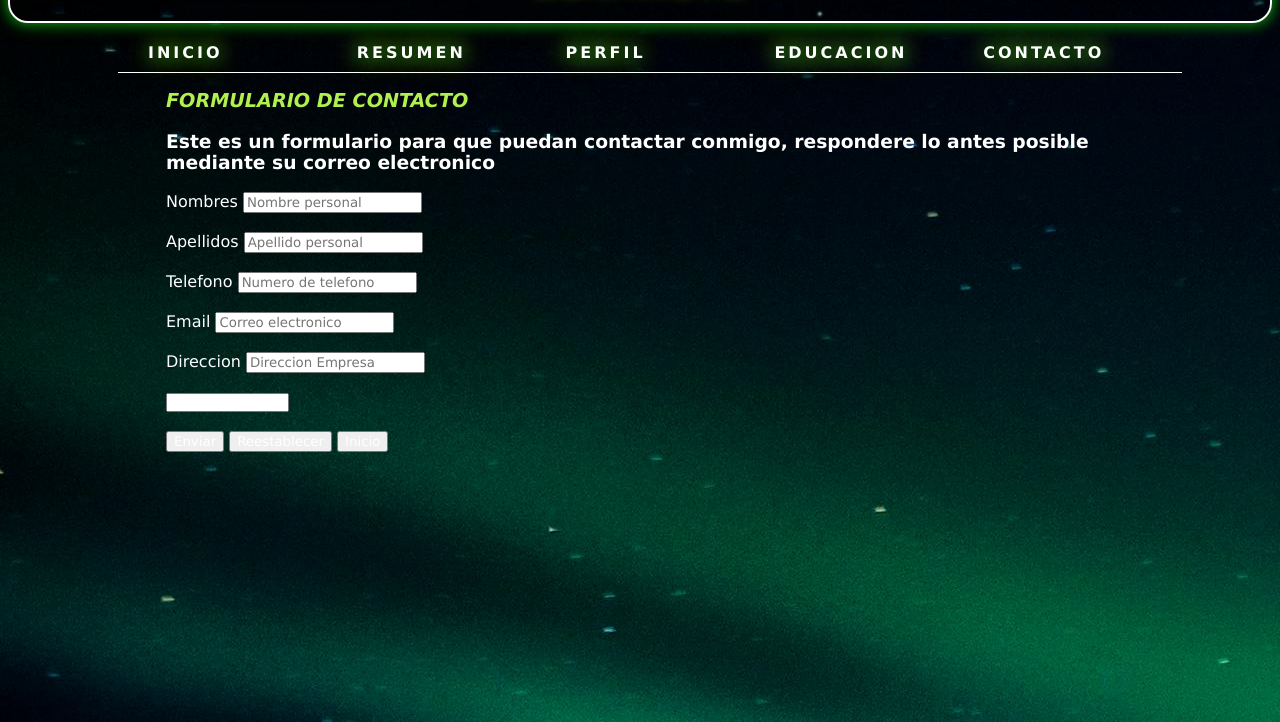
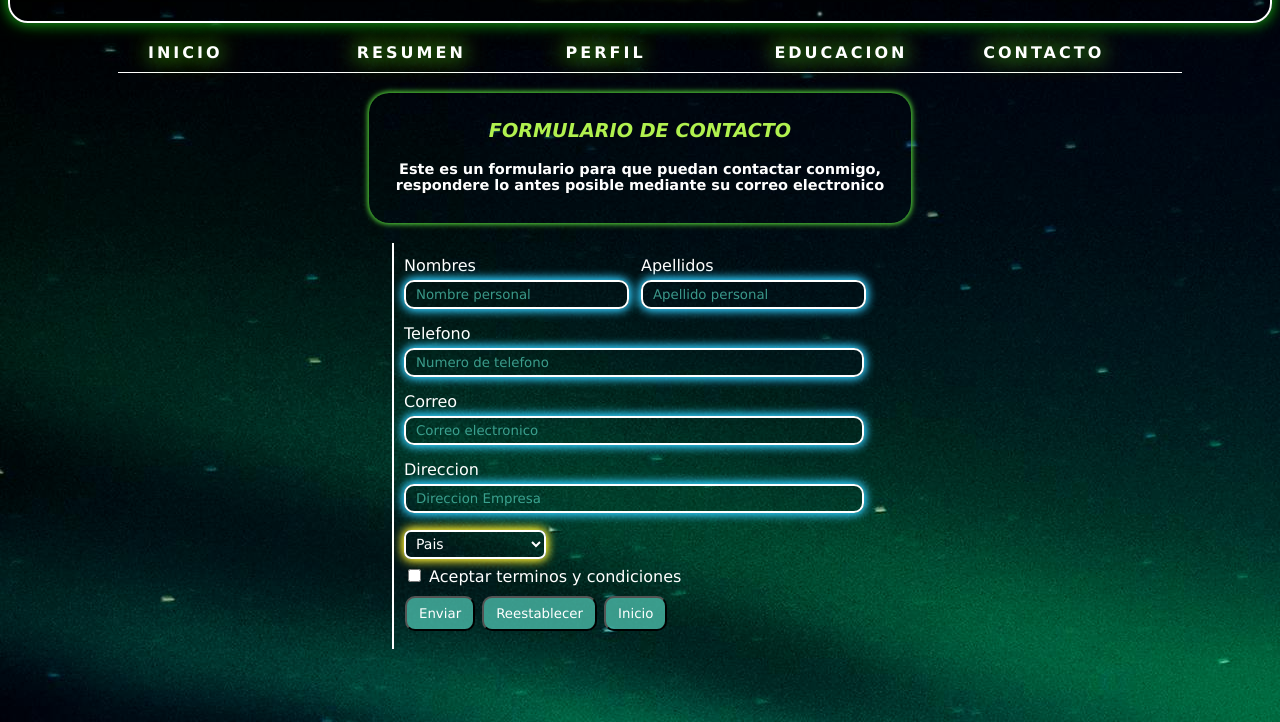
Before and after one commit to JDavid237/JDavid237.github.io, a plain HTML site: page pag/Contacto.html in a window 1280 px wide. Shown: the part 78-800 px from the top of the page. Drawn offline with Linux system fonts and the light colour scheme.

Commit message:
Add files via upload
version 1.5 ya casi esta acabado

```diff
--- a/css/style.css
+++ b/css/style.css
@@ -7,6 +7,10 @@
 body{
     background-image: url(../img/fondo.jpg);
     color: white;
+}
+
+h4{
+    font-size: 14.5px;
 }
 
 /* Header General */
@@ -205,7 +209,7 @@ footer {
     height: min-content;
 }
 .yo h4{
-    font-size: 18px;
+    font-size: 14.5px;
 }
 .pag21{
     flex: 2 1;
@@ -225,7 +229,7 @@ footer {
     height: min-content;
 }
 .idioma h4{
-    font-size: 18px;
+    font-size: 14.5px;
 }
 
 
@@ -233,10 +237,11 @@ footer {
     margin: 8px 4px 0 -30px;
     border-radius: 10px;
     border:4px dashed rgb(23, 216, 103);
+    padding: 0 3.3px;
     }
 
 .skill h4{
-    font-size: 17.3px;
+    font-size: 14px;
     line-height: 24px;
 }
 
@@ -244,13 +249,160 @@ footer {
 
 .descri{
     text-align: center;
-    border: 2px solid;
-    margin: 12px
+    animation: neongreen 1.85s infinite;
+    border-radius: 20px;
+    padding: 10px;
+    margin: 20px auto;
+    width: 68%;
+
 }
 
 .tabla{
+    border: 2.5px solid rgba(29, 199, 190, 0.685);
+    box-shadow:0 0 25px rgba(24, 173, 111, 0.575);
+    border-radius: 5px;
+    width: 70%;
+    margin: 10px auto
+}
+
+.tabla thead{
+    background: rgba(24, 173, 111, 0.575);
+    font-size: medium;
+}
+
+.tabla tr:nth-child(even){
+    background: rgb(24, 173, 111, 0.4)
+}
+
+.tabla tr:nth-child(odd){
+    background: rgba(35, 138, 185, 0.2);
+}
+
+.tabla th{
+    padding: 12px;
+    border-radius: 5px;
+    border: 1px solid rgba(29, 199, 190, 0.5)
+}
+
+.tabla td{
+    padding: 12px;
+    border-radius: 5px;
+    border: 1px solid rgba(29, 199, 190, 0.5)
+}
+
+.prox{
+    text-align: center;
+    background:rgba(24, 168, 173, 0.288) ;
+}
+
+/* Contacto */
+
+.formu{
+    width: 55%;
+    margin: 20px auto;
+    text-align: center;
+    animation: neongreen 1.85s infinite;
+    border-radius: 20px;
+    padding: 10px;
+
+}
+.form{
+    display: flex;
+    flex-direction: column;
+    width: 50%;
+    border-left: 2px solid;
+    padding: 8px 10px;
+    margin: 10px auto;
+}
+
+.mid{
+    display: flex;
+}
+
+.organized1{
+    flex: 1;
+    margin: 5px 0;
+
+}
+
+.mid1{
+    display: flex;
+    flex-wrap: wrap;
+}
+
+.organized2{
+    flex:1 1 100%;
+    margin: 5px 0;
+
+}
+
+.mid input{
+    padding: 5px 10px 5px 10px;
+    margin: 5px 0;
+    border-radius: 10px;
+    background: transparent;
     border: 2px solid;
+    color: white;
+    width: 85%;
+    text-align: left;
+    animation: neonblue 2s infinite;
+
+
 }
+
+.form1 input::placeholder{
+    color:rgba(78, 197, 177, 0.747);
+}
+
+.form1 input:focus::placeholder {
+    color: transparent;
+  }
+
+.mid1 input{
+    padding: 5px 10px 5px 10px;
+    margin: 5px 0;
+    border-radius: 10px;
+    background: transparent;
+    border: 2px solid;
+    color: white;
+    width: 92%;
+    text-align: left;
+    animation: neonblue 2s infinite;
+}
+
+
+.opciones{
+    background-color: transparent;
+    border: 2px solid;
+    border-radius: 7px;
+    width: max-content;
+    font-size: 14px;
+    cursor: pointer;
+    padding: 3.6px 6px;
+    margin: 7px 0;
+    animation: neonyellow 2s infinite;
+}
+
+
+option{
+    appearance: none;
+    background: rgba(6, 70, 66, 0.897);
+
+}
+
+option:hover{
+    background: green;
+}
+
+button{
+    margin: 10px 1px;
+    background: rgba(78, 197, 177, 0.747);
+    width: max-content;
+    padding: 8px 12px;
+    border-radius: 10px;
+    cursor: pointer;
+}
+
 @keyframes neonyellow{
     0%{
         box-shadow: 0 0 10px rgb(255, 241, 47),  0 0 12px rgb(255, 241, 47)
--- a/pag/Contacto.html
+++ b/pag/Contacto.html
@@ -21,39 +21,59 @@
         </ul>
       </nav>
       <main class="main">
-        <div>
+        <div class="formu">
           <h2>
             FORMULARIO DE CONTACTO
           </h2>
-          <h3>Este es un formulario para que puedan contactar conmigo, respondere lo antes posible mediante su correo electronico</h3>
+          <h4>Este es un formulario para que puedan contactar conmigo, respondere lo antes posible mediante su correo electronico</h4>
         </div>
-        <form action="" name="formulario" method="get">
+        <form action="" name="formulario" method="get"class="form">
+
+          <div class="form1 mid">
+
+            <div class="organized1">
           <label for="nombre">Nombres</label>
-          <input type="text" name="nombre" id="nombre" placeholder="Nombre personal"><br><br>
+          <input type="text" name="nombre" id="nombre" placeholder="Nombre personal">
+        </div>
 
+      <div class="organized1">
           <label for="apellido">Apellidos</label>
-          <input type="text" name="apellido" id="apellido" placeholder="Apellido personal"><br><br>
+          <input type="text" name="apellido" id="apellido" placeholder="Apellido personal">
+          </div>
 
+        </div>
+
+         <div class="form1 mid1">
+        <div class="organized2">
           <label for="tel">Telefono</label>
-          <input type="tel" name="tel" id="tel" placeholder="Numero de telefono"><br><br>
+          <input type="tel" name="tel" id="tel" placeholder="Numero de telefono">
+        </div>
 
-          <label for="email">Email</label>
-          <input type="email" name="email" id="email" placeholder="Correo electronico"><br><br>
+          <div class="organized2">
+          <label for="email">Correo</label>
+          <input type="email" name="email" id="email" placeholder="Correo electronico">
+        </div>
 
+          <div class="organized2">
           <label for="direccion">Direccion</label>
-          <input type="text" name="direccion" id="direccion" placeholder="Direccion Empresa"><br><br>
+          <input type="text" name="direccion" id="direccion" placeholder="Direccion Empresa">
+        </div>
+      </div>
 
-          <select name="opciones" id="option">
+          <select name="opciones" id="option" class="opciones">
             <option value="0">Pais</option>
             <option value="1">Colombia</option>
             <option value="2">Estados unidos</option>
             <option value="3">Canada</option>
             <option value="4">Reino Unido</option>
           </select>
-          <br><br>
+
+         <label for="check"><input type="checkbox" id="check"> Aceptar terminos y condiciones</label>
+        <div class="boton">
         <button type="submit">Enviar</button>
         <button type="reset">Reestablecer</button>
         <button onclick="inicio(); return false;">Inicio</button>
+      </div>
         </form>
       </main>
 
```
Also changed, not shown: pag/Educacion.html (+20 -3 lines), pag/Perfil.html (+1 -0 lines), pag/Resumen.html (+2 -2 lines).
